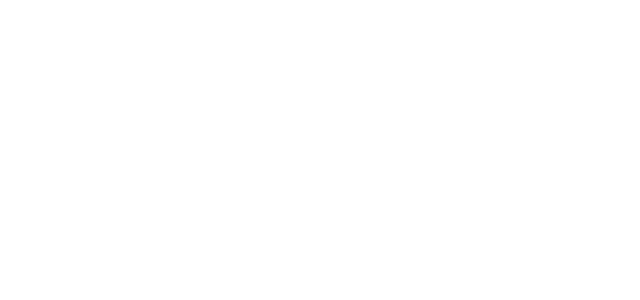
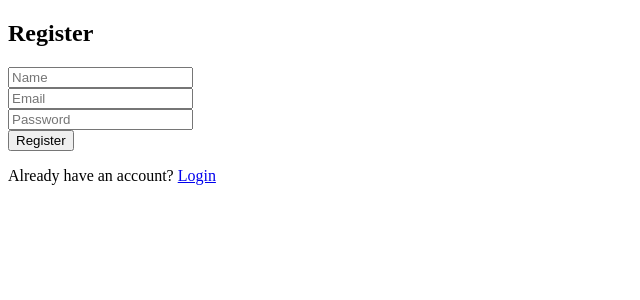
Before and after one commit to Yash-Raj191/frontend, a React (Create React App) app: page /register in a window 1280 px wide. Before the commit this address had no page. Shown: the top 300 px of the page, without its empty margins (0-640 px from the left). Built offline with nearby package versions, Linux system fonts and the light colour scheme.

Commit message:
Initial commit: add authentication UI and context

```diff
--- a/package.json
+++ b/package.json
@@ -10,9 +10,11 @@
     "axios": "^1.9.0",
     "react": "^19.1.0",
     "react-dom": "^19.1.0",
-    "react-router-dom": "^7.6.0",
+    "react-router-dom": "^6.30.1",
     "react-scripts": "5.0.1",
-    "web-vitals": "^2.1.4"
+    "web-vitals": "^2.1.4",
+    "proxy": "http://localhost:5000"
+
   },
   "scripts": {
     "start": "react-scripts start",
--- a/src/App.js
+++ b/src/App.js
@@ -1,15 +1,18 @@
-// src/App.js
-import React from 'react';
-import { Routes, Route } from 'react-router-dom';
-import HomePage from './pages/HomePage';
-import LoginPage from './pages/LoginPage';
+import { BrowserRouter, Routes, Route, Navigate } from 'react-router-dom';
+import Login from './pages/Login';
+import Register from './pages/Register';
+import Dashboard from './pages/Dashboard';
 
 function App() {
   return (
-    <Routes>
-      <Route path="/" element={<HomePage />} />
-      <Route path="/login" element={<LoginPage />} />
-    </Routes>
+    <BrowserRouter>
+      <Routes>
+        <Route path="/login" element={<Login />} />
+        <Route path="/register" element={<Register />} />
+        <Route path="/dashboard" element={<Dashboard />} />
+        <Route path="*" element={<Navigate to="/login" />} />
+      </Routes>
+    </BrowserRouter>
   );
 }
 
--- /dev/null
+++ b/src/context/AuthContext.js
@@ -0,0 +1,35 @@
+import React, { createContext, useContext, useState } from 'react';
+
+// Create the context
+const AuthContext = createContext();
+
+// AuthProvider component to wrap your app
+export const AuthProvider = ({ children }) => {
+  const [user, setUser] = useState(null);   // Store user info (e.g., {name, email, role})
+  const [token, setToken] = useState(() => localStorage.getItem('token') || '');
+
+  // Login function
+  const login = (userData, jwtToken) => {
+    setUser(userData);
+    setToken(jwtToken);
+    localStorage.setItem('token', jwtToken);
+  };
+
+  // Logout function
+  const logout = () => {
+    setUser(null);
+    setToken('');
+    localStorage.removeItem('token');
+  };
+
+  // You can expand this context with more features as needed
+
+  return (
+    <AuthContext.Provider value={{ user, token, login, logout }}>
+      {children}
+    </AuthContext.Provider>
+  );
+};
+
+// Custom hook to use the AuthContext
+export const useAuth = () => useContext(AuthContext);
--- a/src/index.js
+++ b/src/index.js
@@ -1,11 +1,11 @@
 import React from 'react';
 import ReactDOM from 'react-dom/client';
 import App from './App';
-import { BrowserRouter } from 'react-router-dom';
+import { AuthProvider } from './context/AuthContext';
 
 const root = ReactDOM.createRoot(document.getElementById('root'));
 root.render(
-  <BrowserRouter>
+  <AuthProvider>
     <App />
-  </BrowserRouter>
+  </AuthProvider>
 );
--- /dev/null
+++ b/src/pages/Dashboard.js
@@ -0,0 +1,4 @@
+function Dashboard() {
+  return <div>Dashboard Page</div>;
+}
+export default Dashboard;
--- a/src/pages/HomePage.js
+++ /dev/null
@@ -1,8 +0,0 @@
-// src/pages/HomePage.js
-import React from 'react';
-
-function HomePage() {
-  return <h2>Home Page</h2>;
-}
-
-export default HomePage;
--- /dev/null
+++ b/src/pages/Login.js
@@ -0,0 +1,61 @@
+import React, { useState } from 'react';
+import { useAuth } from '../context/AuthContext';
+import axios from 'axios';
+import { useNavigate } from 'react-router-dom';
+
+const Login = () => {
+  const [form, setForm] = useState({ email: '', password: '' });
+  const [error, setError] = useState('');
+  const { login } = useAuth();
+  const navigate = useNavigate();
+
+  const handleChange = (e) => {
+    setForm({ ...form, [e.target.name]: e.target.value });
+  };
+
+  const handleSubmit = async (e) => {
+    e.preventDefault();
+    setError('');
+    try {
+      // Call your backend login API
+      const res = await axios.post('http://localhost:5000/api/auth/login', form);
+      // Pass user info and token to context
+      login(res.data.user, res.data.token);
+      // Redirect handled by context or here if needed
+      navigate('/dashboard');
+    } catch (err) {
+      setError(err.response?.data?.message || 'Login failed');
+    }
+  };
+
+  return (
+    <div>
+      <h2>Login</h2>
+      {error && <div style={{color: 'red'}}>{error}</div>}
+      <form onSubmit={handleSubmit}>
+        <input
+          type="email"
+          name="email"
+          placeholder="Email"
+          value={form.email}
+          onChange={handleChange}
+          required
+        /><br />
+        <input
+          type="password"
+          name="password"
+          placeholder="Password"
+          value={form.password}
+          onChange={handleChange}
+          required
+        /><br />
+        <button type="submit">Login</button>
+      </form>
+      <p>
+        Don't have an account? <a href="/register">Register</a>
+      </p>
+    </div>
+  );
+};
+
+export default Login;
--- /dev/null
+++ b/src/pages/Register.js
@@ -0,0 +1,68 @@
+import React, { useState } from 'react';
+import axios from 'axios';
+import { useNavigate } from 'react-router-dom';
+
+const Register = () => {
+  const [form, setForm] = useState({ name: '', email: '', password: '' });
+  const [error, setError] = useState('');
+  const [success, setSuccess] = useState('');
+  const navigate = useNavigate();
+
+  const handleChange = (e) => {
+    setForm({ ...form, [e.target.name]: e.target.value });
+  };
+
+  const handleSubmit = async (e) => {
+    e.preventDefault();
+    setError('');
+    setSuccess('');
+    try {
+      // Call your backend register API
+      await axios.post('http://localhost:5000/api/auth/register', form);
+      setSuccess('Registration successful! Please login.');
+      setTimeout(() => navigate('/login'), 1500);
+    } catch (err) {
+      setError(err.response?.data?.message || 'Registration failed');
+    }
+  };
+
+  return (
+    <div>
+      <h2>Register</h2>
+      {error && <div style={{color: 'red'}}>{error}</div>}
+      {success && <div style={{color: 'green'}}>{success}</div>}
+      <form onSubmit={handleSubmit}>
+        <input
+          type="text"
+          name="name"
+          placeholder="Name"
+          value={form.name}
+          onChange={handleChange}
+          required
+        /><br />
+        <input
+          type="email"
+          name="email"
+          placeholder="Email"
+          value={form.email}
+          onChange={handleChange}
+          required
+        /><br />
+        <input
+          type="password"
+          name="password"
+          placeholder="Password"
+          value={form.password}
+          onChange={handleChange}
+          required
+        /><br />
+        <button type="submit">Register</button>
+      </form>
+      <p>
+        Already have an account? <a href="/login">Login</a>
+      </p>
+    </div>
+  );
+};
+
+export default Register;
```
Also changed, not shown: src/pages/LoginPage.js (deleted), 1 other file (tests, documents, lock files or other folders).
